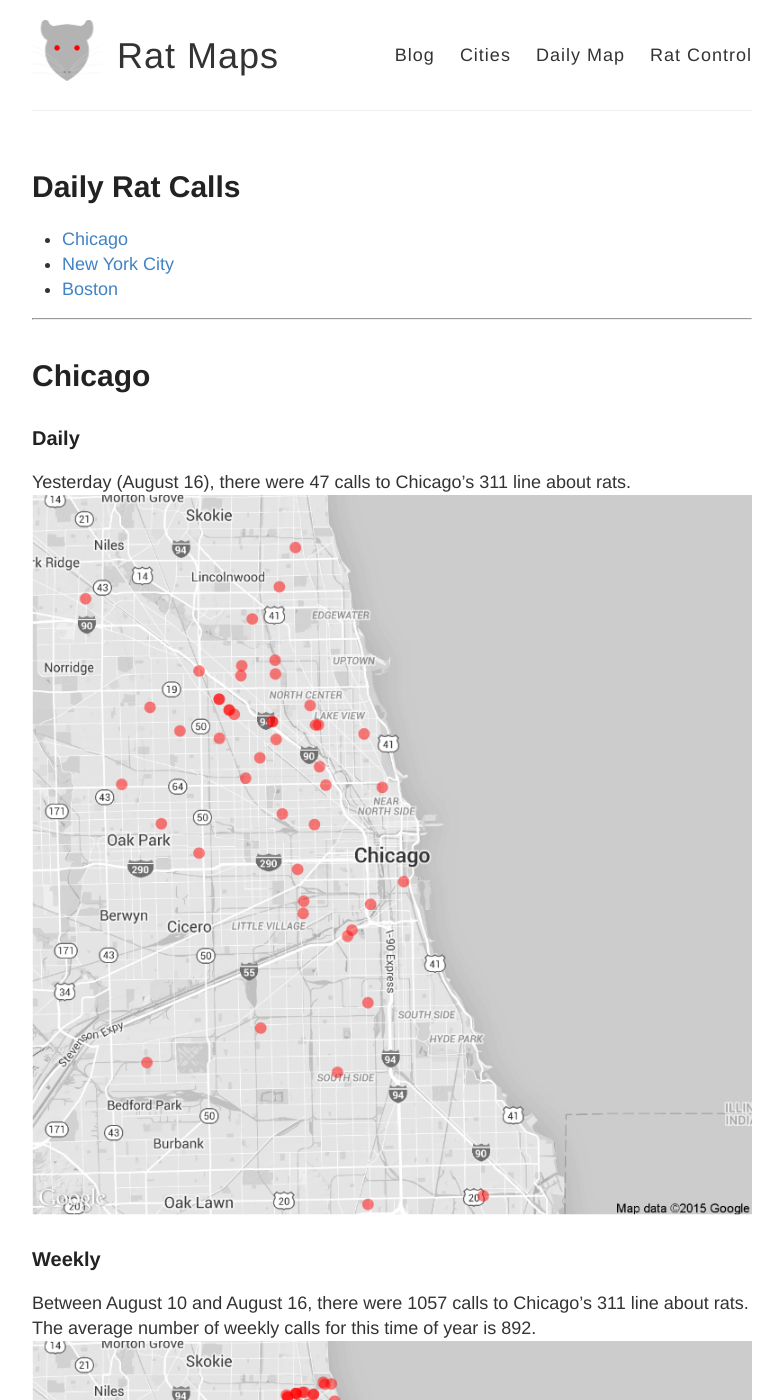
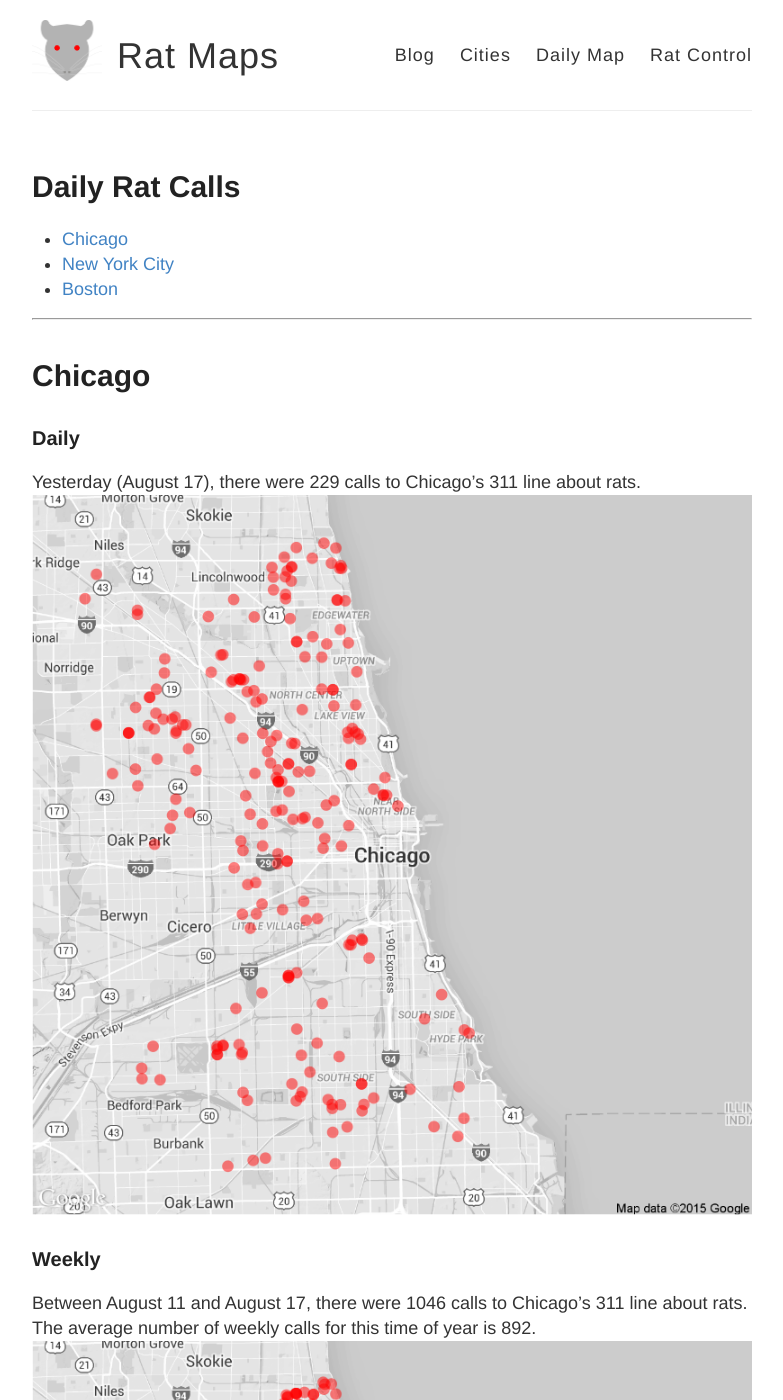
Before and after one commit to DanielHadley/ratmaps, a Jekyll site: the page built from daily.md, in a window 1280 px wide and 1400 px high. Shown: the whole window, without its empty margins (248-1031 px from the left). Built offline with Jekyll 4.4.1, drawn with Linux system fonts in a browser that asks for light colours; comment, search, counter and statistics services are not loaded; some of the changed text lies outside the part shown.

Commit message:
Daily Maps

```diff
--- a/daily.md
+++ b/daily.md
@@ -15,22 +15,22 @@ tags: Chicago NYC weekly daily rats
 
 ### Daily
 
-Yesterday (August 16), there were 47 calls to Chicago's 311 line about rats.
+Yesterday (August 17), there were 229 calls to Chicago's 311 line about rats.
 ![Chicago rat calls to 311 weekly map]({{ site.cityimages }}/daily/Chicago_Rat_Map_Daily.png)
 
 ### Weekly
-Between August 10 and August 16, there were 1057 calls to Chicago's 311 line about rats. The average number of weekly calls for this time of year is 892.
+Between August 11 and August 17, there were 1046 calls to Chicago's 311 line about rats. The average number of weekly calls for this time of year is 892.
 ![Chicago rat calls to 311 weekly map]({{ site.cityimages }}/daily/Chicago_Rat_Map_Weekly.png)
 ***
 # New York City <a id="nyc"><a>
 
 ### Daily
 
-Yesterday (August 16), there were 0 calls to New York City's 311 line about rats.
+Yesterday (August 17), there were 0 calls to New York City's 311 line about rats.
 ![NYC rat calls to 311 weekly map]({{ site.cityimages }}/daily/NYC_Rat_Map_Daily.png)
 
 ### Weekly
-Between August 10 and August 16, there were 0 calls to New York City's 311 line about rats. The average number of weekly calls for this time of year is 276.
+Between August 11 and August 17, there were 0 calls to New York City's 311 line about rats. The average number of weekly calls for this time of year is 276.
 ![NYC rat calls to 311 weekly map]({{ site.cityimages }}/daily/NYC_Rat_Map_Weekly.png)
 
 Each red dot represents one call about a rat seen in that location. The dots are transparent, so multiple calls from one location will be seen as a solid dot. The usual caveats apply: more calls do not necessarily mean that there are more rats in that location than other parts of the city. A cluster of dots could indicate that one resident is unusually vocal about rodents in his or her neighborhood. Also, more densely populated neighborhoods tend to make more calls to 311.
```
Also changed, not shown: images/pages/daily/Chicago_Rat_Map_Daily.png, images/pages/daily/Chicago_Rat_Map_Weekly.png, images/pages/daily/NYC_Rat_Map_Daily.png, images/pages/daily/NYC_Rat_Map_Weekly.png.
